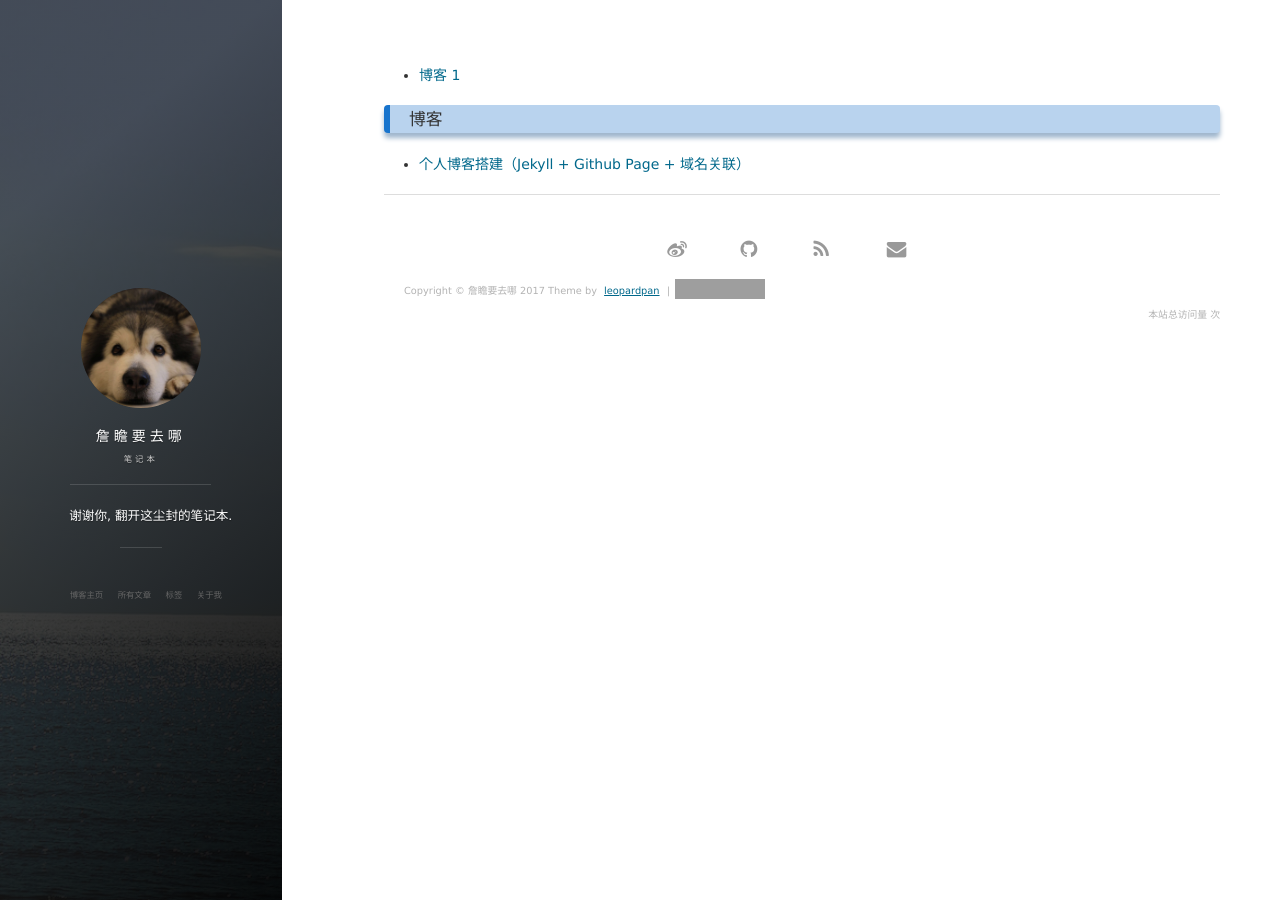
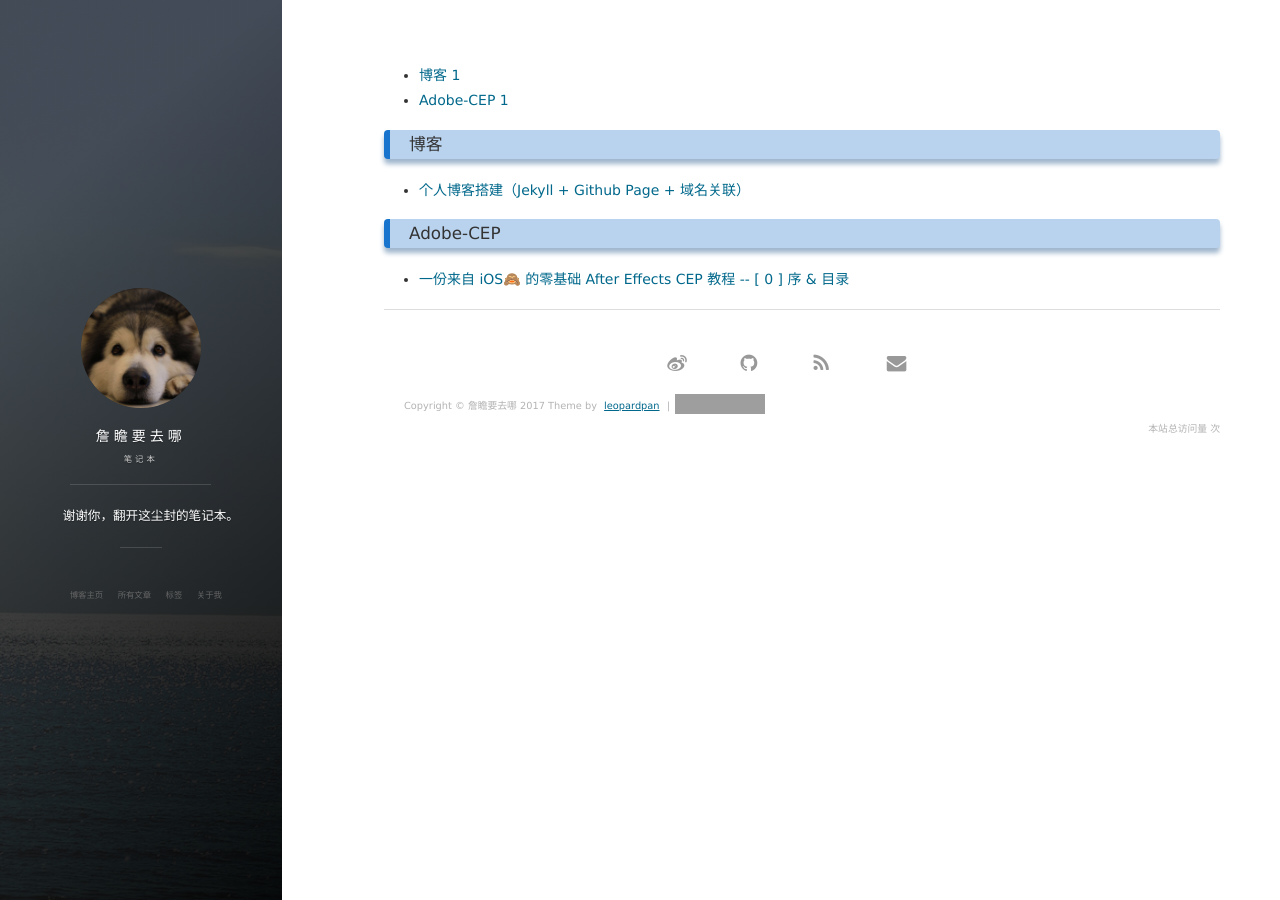
Before and after one commit to errnull/errnull.github.io, a Jekyll site: the page built from tags.html, in a window 1280 px wide. Built offline with Jekyll 4.4.1, drawn with Linux system fonts in a browser that asks for light colours; nearby versions of some CDN libraries; comment, search, counter and statistics services are not loaded; grey boxes are pictures that could not be loaded.

Commit message:
CEP 教程目录

````diff
--- a/_config.yml
+++ b/_config.yml
@@ -1,7 +1,7 @@
 # Basic
 title: 詹瞻要去哪
 subtitle: 笔记本
-description: 谢谢你, 翻开这尘封的笔记本.
+description: 谢谢你，翻开这尘封的笔记本。
 # 头像里面的标题
 avatarTitle: Errnull
 # 头像里面的描述
--- /dev/null
+++ b/_posts/2017-05-10-CEPCourse_00.md
@@ -0,0 +1,54 @@
+---
+layout: post
+title: 一份来自 iOS🙈 的零基础 After Effects CEP 教程 -- [ 0 ] 序 & 目录
+date: 2017-05-10
+tags:  Adobe-CEP
+---
+<br><br>
+
+### 序
+
+导师让我研究 CEP 开发，“一开始我是拒绝的” 。
+<br><br>
+
+### CEP 是什么？
+
+```
+一个本地 web 项目（HTML + CSS + JS）
+通过调用 Node.js 和宿主应用提供的 JavaScript API 来扩展宿主应用。
+
+此处的“宿主应用”指的是安装插件的软件，比如：PS AE Animate 等。
+```
+
+所以，与 CEP 相关的技术和知识就以上这些，作为一个 iOS🙈，我对自己的要求是：
+
+```
+“先用起来，以后再慢慢懂。”
+```
+<br>
+
+### 看完这个教程，你能得到什么？
+
+```
+1. 我希望你是带着需求来的，它能帮你实现需求。
+2. 这个教程更像一把钥匙，是你所寻找的知识的索引，指引你去发现“浅藏的宝藏”。
+```
+我的需求跟 After Effects 相关，这也是标题的由来，但这并不影响你的使用。
+<br><br>
+
+### 目录
+
+《零基础 After Effects CEP 教程》目录
+
+　[[ 0 ] 序 & 目录](http://localhost:4000/2017/05/CEPCourse_01/)
+　<br>
+　[[ 1 ] ](#)
+　<br>
+　[[ 2 ] ](#)
+　<br>
+　[[ 3 ] ](#)
+　<br>
+　[[ 4 ] ](#)
+　<br>
+　[[ 5 ] ](#)
+　<br>
````
